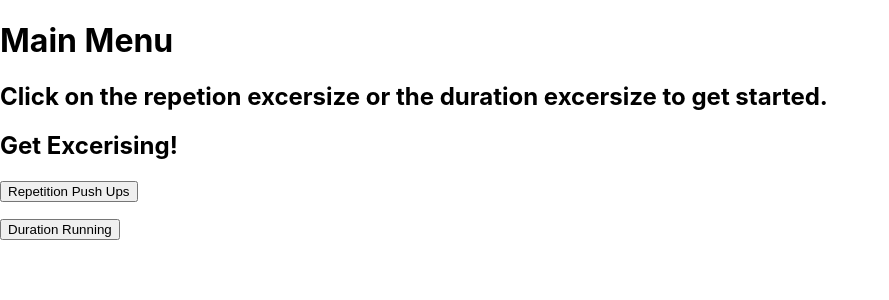
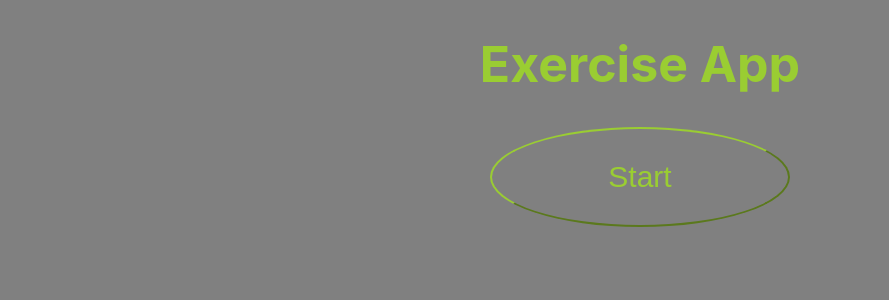
Before and after one commit to JTL2017/portfolio1, a React (Create React App) app in the folder labs/portfolio/: page / in a window 1280 px wide. Shown: the top 300 px of the page, without its empty margins (0-889 px from the left). Built offline with nearby package versions, Linux system fonts and the light colour scheme.

Commit message:
index commits

```diff
--- a/labs/portfolio/src/App.css
+++ b/labs/portfolio/src/App.css
@@ -27,7 +27,29 @@
 .App-link {
   color: #61dafb;
 }
+h1{
+color: yellowgreen;
+font-size: 50px;
+text-align: center;
+}
+body
+{
+  background-color: gray;
+}
+.titleButton
+{
+  width:300px;
+  height:100px;
+  color: yellowgreen;
+  background: gray;
+  border-radius: 50%;
+  border-color: yellowgreen ;
+  text-align: center;
+  font-size: 30px;
+  margin: 0 auto;
+  display: block;
 
+}
 @keyframes App-logo-spin {
   from {
     transform: rotate(0deg);
--- a/labs/portfolio/src/App.js
+++ b/labs/portfolio/src/App.js
@@ -1,12 +1,13 @@
 import './App.css';
 import RepetitionExercise from "./components/RepetitionExercise";
 import DurationExercise from "./components/DurationExercise";
+import TitleMenu from './components/TitleMenu';
 import { useState } from 'react'
 
 
 function App() {
 
-  let [displayCounter, setDisplayCounter] = useState(undefined)
+  let [displayCounter, setDisplayCounter] = useState(false)
 
   if (displayCounter == true) {
     return(<> <RepetitionExercise name={"Reptetition Push Ups Exercise"}></RepetitionExercise>
@@ -17,16 +18,17 @@ function App() {
   }
   else if (displayCounter == false) {
     return (<>
-    <DurationExercise name={"Duration Running Exercise"}></DurationExercise>
+    <TitleMenu name={"Exercise App"}></TitleMenu>
+    <button class = "titleButton" onClick={() => setDisplayCounter(undefined)}>Start</button>
 
-    <button onClick={() => setDisplayCounter(undefined)}>Return</button>
+
     </>
     )
   }
   else if(displayCounter == undefined){
     return (
       <>
-        <h1>Main Menu</h1>
+        <h1>Excerises</h1>
         <h2>Click on the repetion excersize or the duration excersize to get started.</h2>
         <h2>Get Excerising!</h2>
         <p>
@@ -35,6 +37,8 @@ function App() {
         <p>
         <button onClick={() => setDisplayCounter(false)}>Duration Running</button>
         </p>
+        <p></p>
+        <button onClick={() => setDisplayCounter(false)}>return</button>
 
 
       </>
--- /dev/null
+++ b/labs/portfolio/src/components/TitleMenu/index.js
@@ -0,0 +1,5 @@
+import { useState, useEffect } from 'react';
+
+export default function TitleMenu({ name }) {
+return (<h1>{name}</h1>)
+}
```
